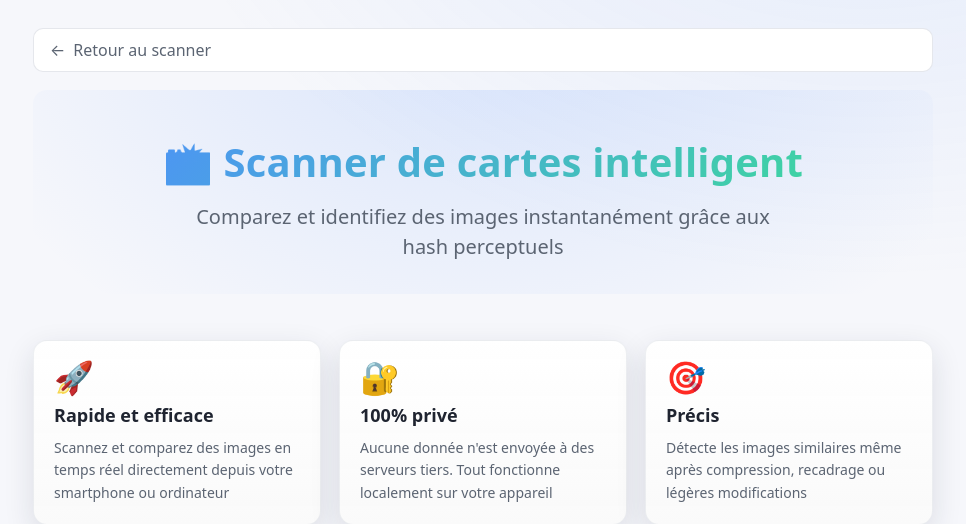
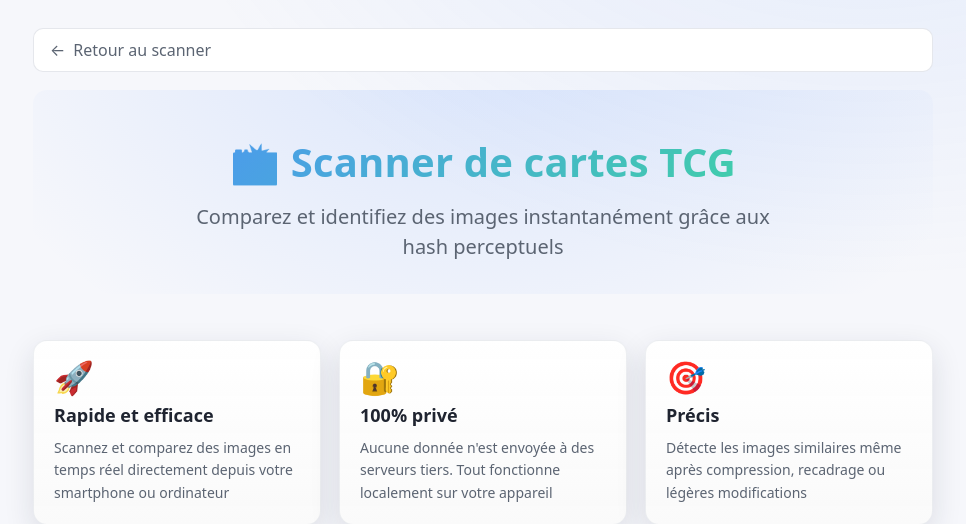
Before and after one commit to nazimboudeffa/card-scanner-fr-flask, a Flask app: page /info in a window 1280 px wide. Shown: the top 524 px of the page, without its empty margins (157-1123 px from the left). Run offline with Flask 3, Linux system fonts and the light colour scheme.

Commit message:
Update header text in info.html

```diff
--- a/templates/info.html
+++ b/templates/info.html
@@ -186,7 +186,7 @@
       </a>
 
       <div class="hero">
-        <h1>📸 Scanner de cartes intelligent</h1>
+        <h1>📸 Scanner de cartes TCG</h1>
         <p class="tagline">
           Comparez et identifiez des images instantanément grâce aux hash perceptuels
         </p>
```
